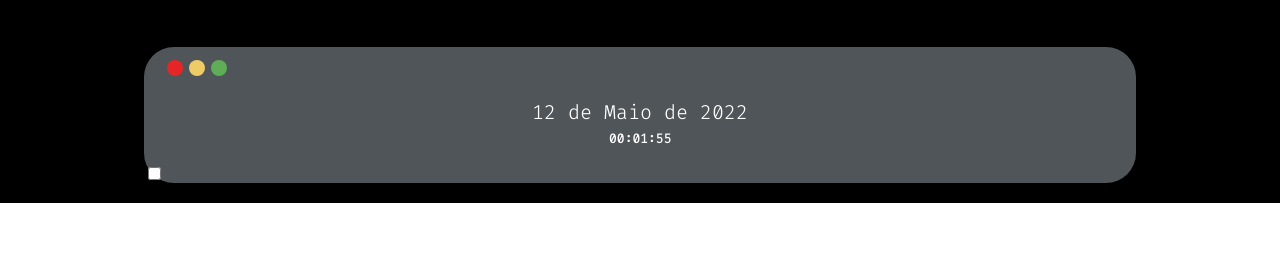
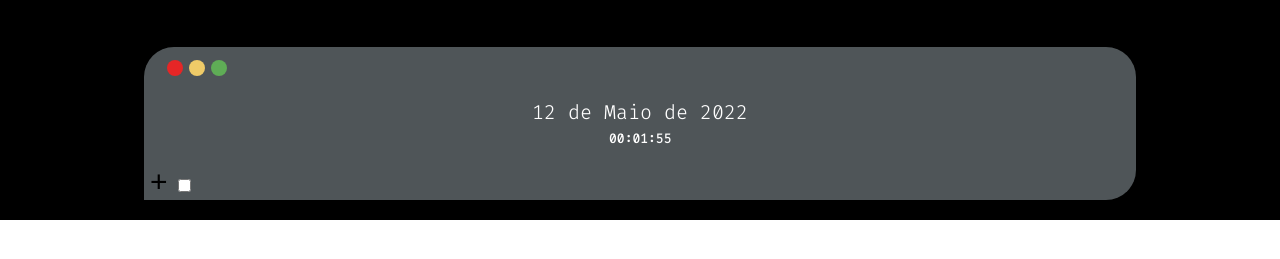
Before and after one commit to luanafront/bloco-de-notas, a plain HTML site: page index.html in a window 1280 px wide. Shown: the part 67-326 px from the top of the page. Drawn offline with Linux system fonts and the light colour scheme.

Commit message:
personalizei o botao de adcionar

```diff
--- a/script.js
+++ b/script.js
@@ -82,6 +82,11 @@ setInterval( function() {
     blocoSubtitulo.innerText = horaComposta
 }, 1000)
 
+const botaoAdcionar = document.createElement("button")
+botaoAdcionar.classList.add("principal__botao")
+botaoAdcionar.innerText = ("+")
+bloco.appendChild(botaoAdcionar)
+
 
 
 const input1 = document.createElement("input")
--- a/style.css
+++ b/style.css
@@ -82,3 +82,11 @@ body{
         text-align: center       ;
         margin-top: 0.5rem       ;
     }
+
+    .principal__botao {
+        color: var(--preto);
+        background-color: var(--cinza);
+        border: 0px;
+        font-size: 3rem;
+        cursor: pointer;
+}
```
